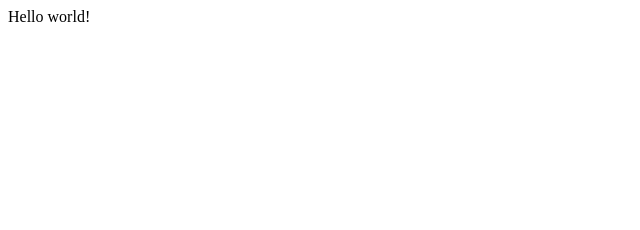
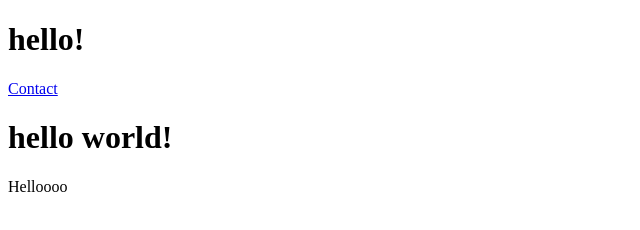
Before and after one commit to shafrazi/hello-world, a Gatsby site: page / in a window 1280 px wide. Shown: the whole page, without its empty margins (0-640 px from the left). Built offline with nearby package versions, Linux system fonts and the light colour scheme; Gatsby itself is replaced by a stand-in of ours.

Commit message:
initial commit

```diff
--- /dev/null
+++ b/src/components/header.js
@@ -0,0 +1,5 @@
+import React from "react"
+
+export default function Header({ headerText }) {
+  return <h1>{headerText}</h1>
+}
--- a/src/pages/index.js
+++ b/src/pages/index.js
@@ -1,5 +1,14 @@
 import React from "react"
+import Header from "../components/header"
+import { Link } from "gatsby"
 
 export default function Home() {
-  return <div>Hello world!</div>
+  return (
+    <div>
+      <Header headerText={"hello!"} />
+      <Link to="/contact">Contact</Link>
+      <h1>hello world!</h1>
+      <p>Helloooo</p>
+    </div>
+  )
 }
```
Also changed, not shown: src/pages/about.js (added, +11 -0 lines), src/pages/contact.js (added, +10 -0 lines), package.json (line endings or trailing spaces).
